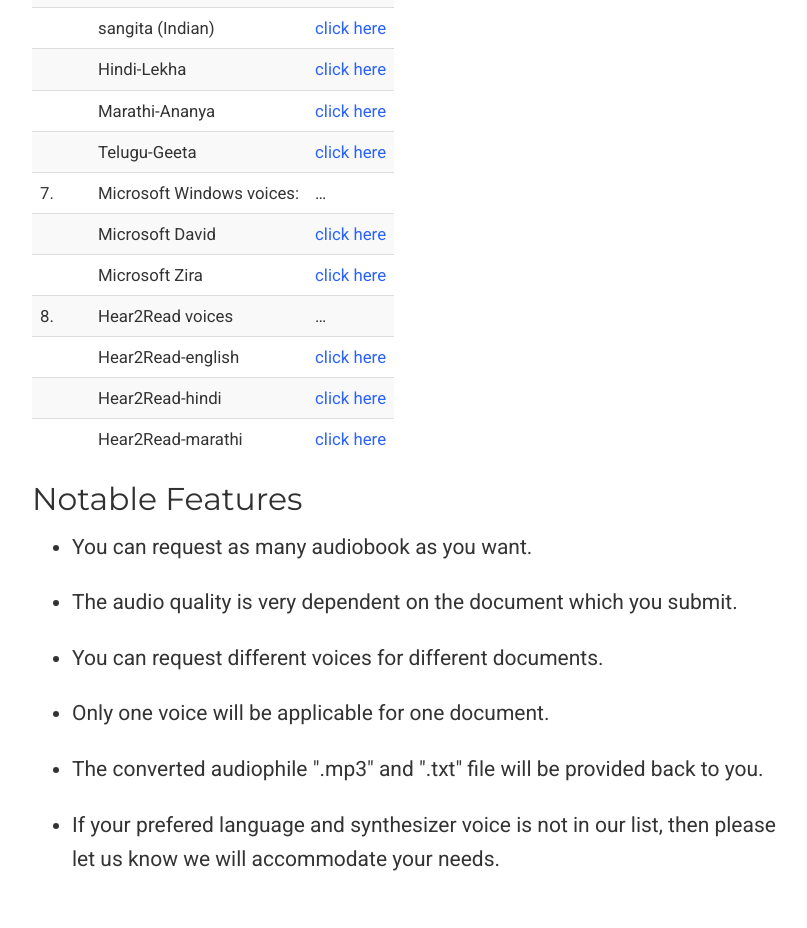
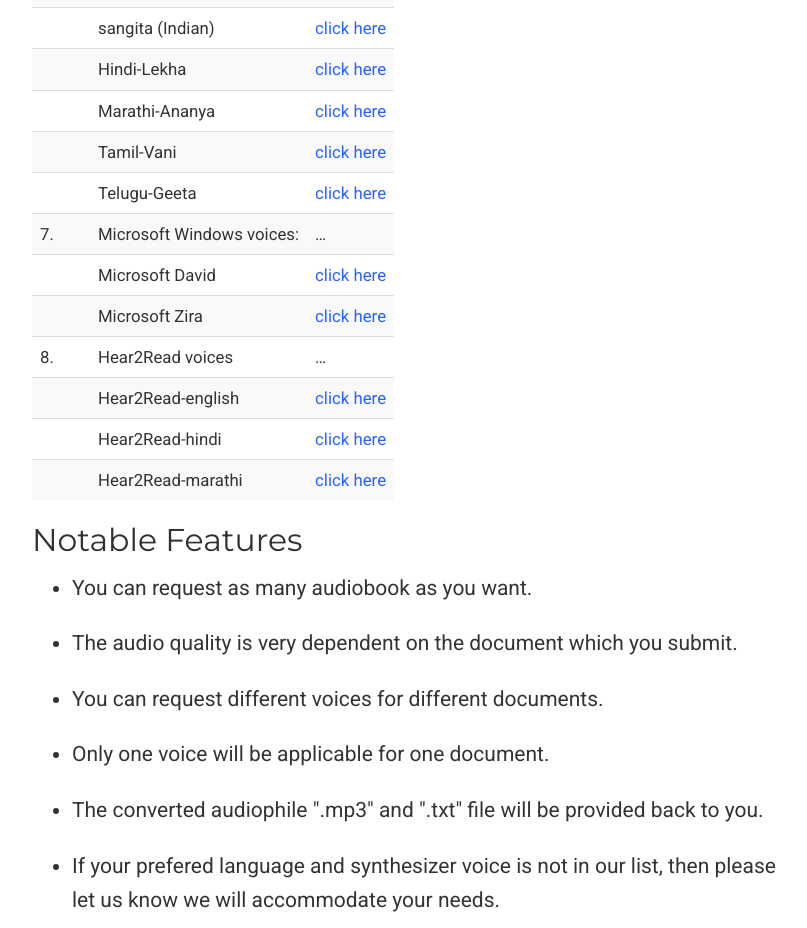
Before and after one commit to sanchit002sanchit002/project-audiobook.github.io, a plain HTML site: page index.html in a window 1280 px wide. Shown: the part 2563-3491 px from the top of the page, without its empty margins (423-1230 px from the left). Drawn offline with nearby package versions, Linux system fonts and the light colour scheme; some packages are replaced by stand-ins of ours.

Commit message:
added-Tamil-synthesizer

```diff
--- a/index.html
+++ b/index.html
@@ -1003,6 +1003,11 @@ take a look and see whichever voice suits your needs.
 <td class="align-right"></td>
 <td>Marathi-Ananya</td>
 <td><a href="voice/Ananya-marathi.mp3">click here</a></td>
+</tr>
+<tr>
+<td class="align-right"></td>
+<td>Tamil-Vani</td>
+<td><a href="voice/Tamil-Vani.mp3">click here</a></td>
 </tr>
 <tr>
 <td class="align-right"></td>
```
Also changed, not shown: 1 other file.
